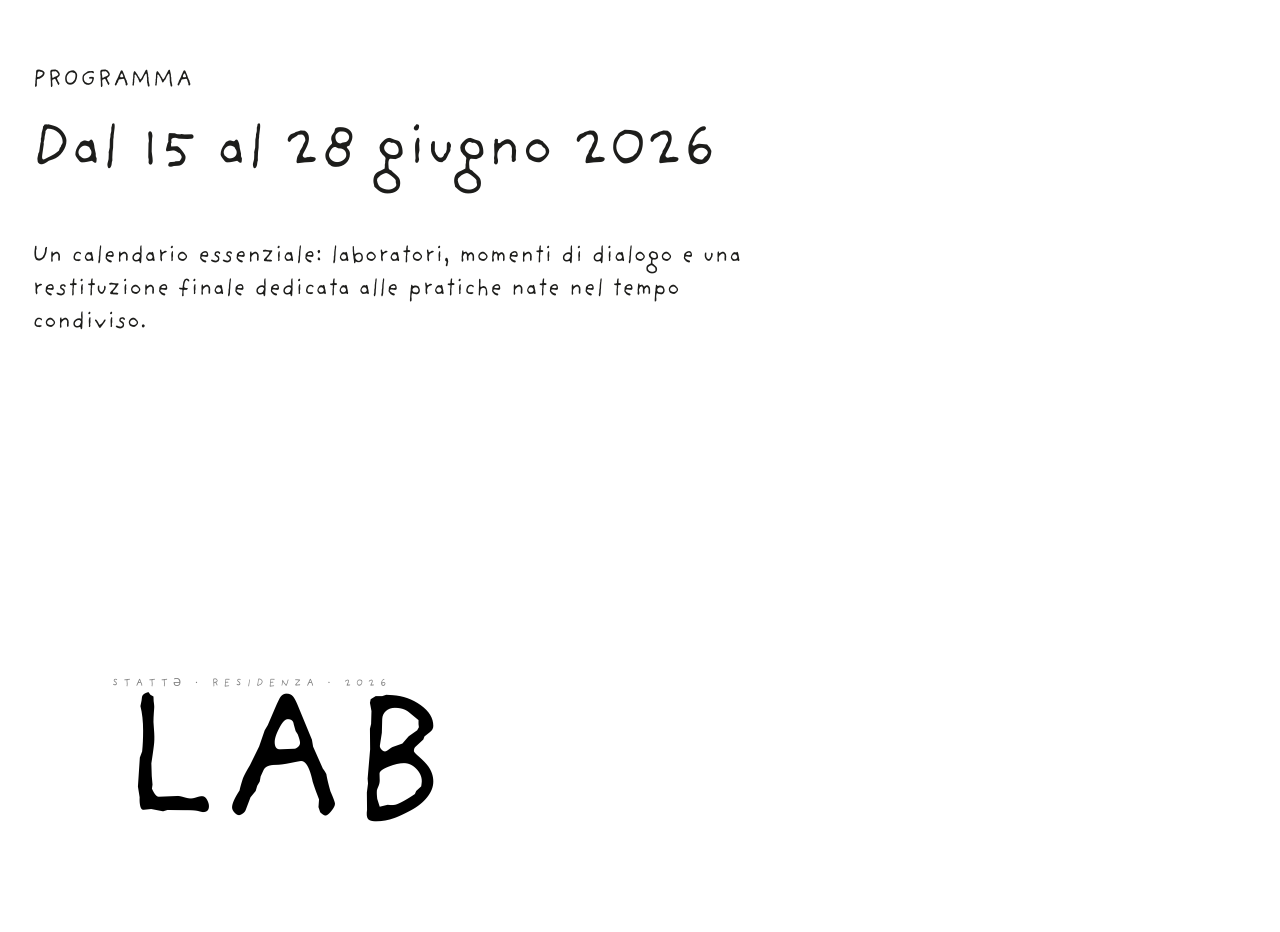
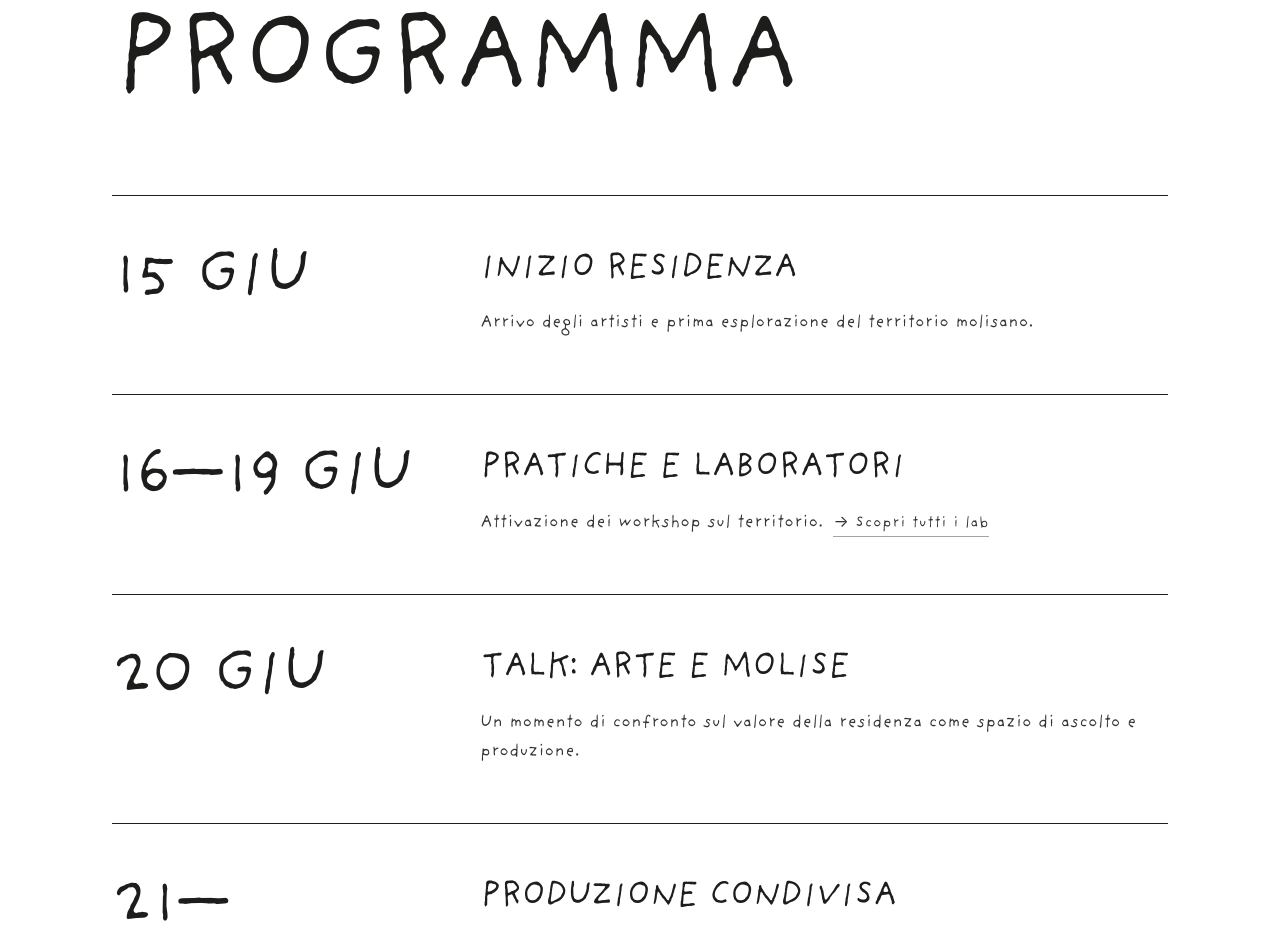
Before and after one commit to carofra/statte-site, a Next.js app: page / in a window 1280 px wide. Shown: the part 7320-8252 px from the top of the page. Built offline with nearby package versions, Linux system fonts and the light colour scheme.

Commit message:
fix section lab e programma

```diff
--- a/components/LabsSection.tsx
+++ b/components/LabsSection.tsx
@@ -5,22 +5,34 @@ import { labs } from "@/data/labs.js";
 
 const sortedLabs = [...labs].sort((a, b) => a.dateSort.localeCompare(b.dateSort));
 
+const LAB_INTRO =
+  "La ricerca non resta chiusa negli studi, ma si apre alla comunità. Una serie di workshop per sperimentare tecniche, visioni e materia viva, guidati dai curatori della residenza.";
+
 export default function LabsSection() {
   return (
-    <section id="lab" className="scroll-mt-20 bg-background pt-16 pb-14 text-black md:pt-24 md:pb-20">
+    <section
+      id="lab"
+      aria-labelledby="lab-laboratori-heading"
+      className="scroll-mt-20 bg-background pb-14 text-black md:pb-20"
+    >
+      {/* Spazio bianco forte dopo il manifesto */}
+      <div className="pt-40 md:pt-52 lg:pt-64 xl:pt-72">
         <LabProgramFrame>
-        <header className="border-b border-black pb-12 md:pb-16 lg:pb-20">
-          <p className="mb-3 text-[10px] font-normal uppercase tracking-[0.45em] text-black/50 md:text-[11px]">
-            Stattə · Residenza · 2026
+          {/* Intestazione monumentale + narrativa: chiusa dalla prima linea del blocco lista */}
+          <header className="text-left">
+            <h2
+              id="lab-laboratori-heading"
+              className={`${labProgramDisplayClass} text-[clamp(2.75rem,11vw,10.5rem)] leading-[0.82] [text-wrap:balance]`}
+            >
+              LABORATORI
+            </h2>
+            <p className="mt-8 max-w-2xl text-left text-lg font-normal leading-relaxed tracking-wide text-black/85 md:mt-10 md:text-xl md:leading-relaxed lg:mt-12 lg:w-1/2 lg:max-w-none">
+              {LAB_INTRO}
             </p>
-          <h2
-            className={`${labProgramDisplayClass} text-[clamp(3.5rem,15vw,12.5rem)] [text-wrap:balance]`}
-          >
-            Lab
-          </h2>
           </header>
 
-        <div className="flex flex-col">
+          {/* Lista programma: border-t chiude il blocco sopra e apre il registro Desina */}
+          <div className="mt-12 flex flex-col border-t border-black md:mt-14 lg:mt-16">
             {sortedLabs.map((lab, index) => {
               const prev = index > 0 ? sortedLabs[index - 1] : null;
               const showDayHeader = !prev || prev.dateDisplay !== lab.dateDisplay;
@@ -71,6 +83,7 @@ export default function LabsSection() {
             })}
           </div>
         </LabProgramFrame>
+      </div>
     </section>
   );
 }
--- a/components/ProgrammaSection.tsx
+++ b/components/ProgrammaSection.tsx
@@ -1,24 +1,92 @@
-import Container from "./Container";
+import LabProgramFrame, { labProgramDisplayCore } from "@/components/lab/LabProgramFrame";
+
+type Phase = {
+  date: string;
+  title: string;
+  body: string;
+  labAnchor?: boolean;
+};
+
+const PHASES: Phase[] = [
+  {
+    date: "15 GIU",
+    title: "INIZIO RESIDENZA",
+    body: "Arrivo degli artisti e prima esplorazione del territorio molisano.",
+  },
+  {
+    date: "16—19 GIU",
+    title: "PRATICHE E LABORATORI",
+    body: "Attivazione dei workshop sul territorio.",
+    labAnchor: true,
+  },
+  {
+    date: "20 GIU",
+    title: "TALK: ARTE E MOLISE",
+    body: "Un momento di confronto sul valore della residenza come spazio di ascolto e produzione.",
+  },
+  {
+    date: "21—26 GIU",
+    title: "PRODUZIONE CONDIVISA",
+    body: "Gli artisti e la comunità lavorano alle opere finali.",
+  },
+  {
+    date: "27—28 GIU",
+    title: "MOSTRA FINALE",
+    body: "Restituzione delle pratiche nate nel tempo condiviso.",
+  },
+];
+
+const labLinkClass =
+  "ml-1 inline-block border-b border-foreground/40 text-sm font-normal tracking-wide text-foreground underline-offset-4 transition-colors hover:border-foreground hover:text-foreground md:text-base";
 
 export default function ProgrammaSection() {
   return (
-    <section id="programma" className="py-36 md:py-48 lg:py-60 scroll-mt-20">
-      <Container>
-        <div className="flex flex-col gap-10 md:gap-14 text-left">
-          <div>
-            <p className="text-xl md:text-2xl uppercase tracking-wide text-foreground font-normal">
-              Programma
-            </p>
-            <h2 className="mt-6 text-3xl md:text-6xl font-normal leading-[1.05] tracking-[-0.02em] text-foreground">
-              Dal 15 al 28 giugno 2026
-            </h2>
-          </div>
-          <p className="max-w-3xl text-lg md:text-2xl leading-snug text-foreground font-normal">
-            Un calendario essenziale: laboratori, momenti di dialogo e una restituzione finale dedicata
-            alle pratiche nate nel tempo condiviso.
+    <section id="programma" className="scroll-mt-20 bg-background py-24 text-foreground md:py-32 lg:py-40">
+      <LabProgramFrame tone="foreground">
+        <header className="max-w-3xl text-left">
+          <p className="text-[10px] font-normal uppercase tracking-[0.42em] text-foreground/55 md:text-[11px]">
+            Stattə · Residenza · 2026
           </p>
+          <h2
+            className={`${labProgramDisplayCore} mt-4 text-[clamp(2.5rem,9vw,7rem)] leading-[0.82] text-foreground [text-wrap:balance] md:mt-5`}
+          >
+            Programma
+          </h2>
+        </header>
+
+        <div className="mt-14 flex flex-col md:mt-16 lg:mt-20">
+          {PHASES.map((phase) => (
+            <article key={phase.date + phase.title} className="border-t border-foreground">
+              <div className="grid grid-cols-1 gap-6 py-10 md:grid-cols-[minmax(0,15rem)_minmax(0,1fr)] md:items-start md:gap-x-10 md:py-12 lg:grid-cols-[minmax(0,19rem)_minmax(0,1fr)] lg:gap-x-16 lg:py-14">
+                <div
+                  className={`${labProgramDisplayCore} max-w-[18ch] text-[clamp(2.1rem,5.2vw,4.75rem)] leading-[0.88] tracking-[-0.035em] text-foreground [text-wrap:balance] md:max-w-none`}
+                >
+                  {phase.date}
+                </div>
+
+                <div className="min-w-0 text-left">
+                  <h3
+                    className={`${labProgramDisplayCore} text-[clamp(1.15rem,2.8vw,2.35rem)] leading-[1.05] tracking-[-0.02em] text-foreground [text-wrap:balance]`}
+                  >
+                    {phase.title}
+                  </h3>
+                  <p className="mt-4 max-w-2xl text-base font-normal leading-relaxed text-foreground/90 md:mt-5 md:text-lg md:leading-relaxed">
+                    {phase.body}
+                    {phase.labAnchor ? (
+                      <>
+                        {" "}
+                        <a href="#lab" className={labLinkClass}>
+                          → Scopri tutti i lab
+                        </a>
+                      </>
+                    ) : null}
+                  </p>
+                </div>
+              </div>
+            </article>
+          ))}
         </div>
-      </Container>
+      </LabProgramFrame>
     </section>
   );
 }
--- a/components/lab/LabProgramFrame.tsx
+++ b/components/lab/LabProgramFrame.tsx
@@ -1,16 +1,29 @@
 import type { ReactNode } from "react";
 
+/** Stack tipografico display (Providence), senza colore — aggiungi `text-black` o `text-foreground`. */
+export const labProgramDisplayCore =
+  "font-normal uppercase tracking-[-0.04em] leading-[0.82] [font-family:'Providence_Sans_Pro','Providence_Sans',ui-sans-serif,sans-serif]";
+
+/** Display listing lab (nero pieno). */
+export const labProgramDisplayClass = `${labProgramDisplayCore} text-black`;
+
+type FrameTone = "black" | "foreground";
+
 /** Contenitore largo e padding generosi, in linea con listing tipo desina.it/programma */
-export default function LabProgramFrame({ children }: { children: ReactNode }) {
+export default function LabProgramFrame({
+  children,
+  tone = "black",
+}: {
+  children: ReactNode;
+  tone?: FrameTone;
+}) {
+  const toneClass = tone === "foreground" ? "text-foreground" : "text-black";
+
   return (
-    <div className="w-full text-black">
+    <div className={`w-full ${toneClass}`}>
       <div className="mx-auto w-full max-w-[min(1920px,100%)] px-5 sm:px-8 md:px-14 lg:px-20 xl:px-28 2xl:px-32">
         {children}
       </div>
     </div>
   );
 }
-
-/** Titolo display programma (Providence stack) */
-export const labProgramDisplayClass =
-  "font-normal uppercase tracking-[-0.04em] leading-[0.82] text-black [font-family:'Providence_Sans_Pro','Providence_Sans',ui-sans-serif,sans-serif]";
```
Lines whose indentation alone changed are shown as unchanged.
